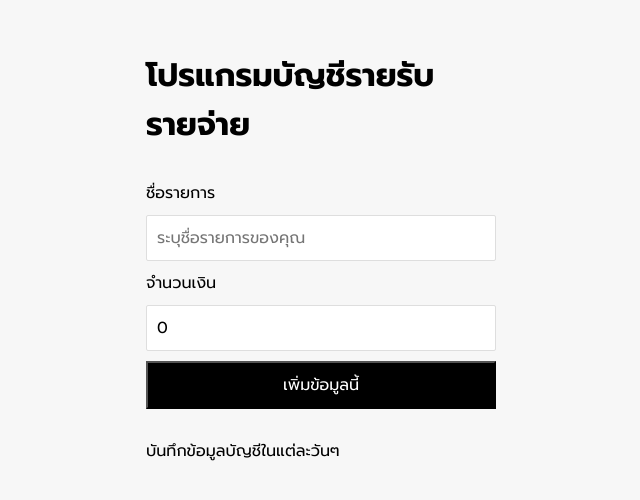
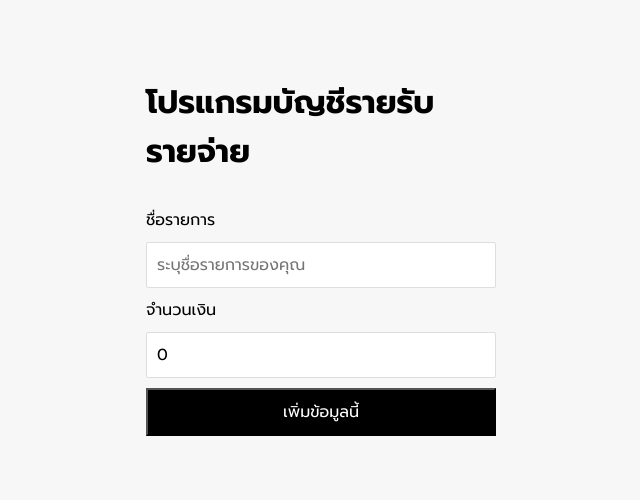
Before and after one commit to Dernorayytor/my_react_practice, a React (Create React App) app in the folder react-basic/: page / in a window 1280 px wide. Shown: the part 138-638 px from the top of the page, without its empty margins (319-959 px from the left). Built offline with nearby package versions, Linux system fonts and the light colour scheme.

Commit message:
เอา Description ออกจาก App.js เพราะไม่ได้ใช้งาน

```diff
--- a/react-basic/src/App.js
+++ b/react-basic/src/App.js
@@ -5,7 +5,6 @@ import FormComponent from './component/FromComponent';
 import { useState } from 'react';
 
 const Title =()=><h1>โปรแกรมบัญชีรายรับ รายจ่าย</h1>;
-const Description =()=><p>บันทึกข้อมูลบัญชีในแต่ละวันๆ</p>;
 
 function App() {
   const design = {color: "red",textAligh:"center",fontSize: '1.5rem'}
@@ -19,7 +18,6 @@ function App() {
     <div className='container'>
       <Title/>
       <FormComponent onAddItem = {onAddNewItem}/> {/*สร้างฟังก์ชั่นเพื่อรอรับค้าที่จะส่งมาจาก FromComponent.js*/}
-      <Description/>
       <Transaction items = {items}/>
 
 
```
